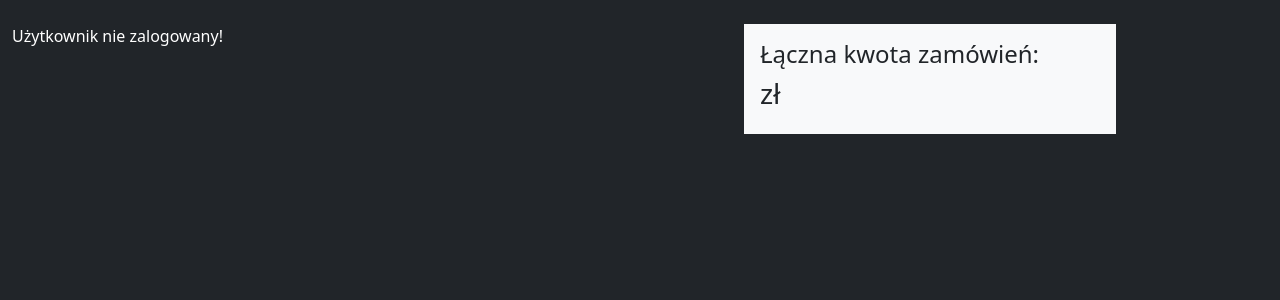
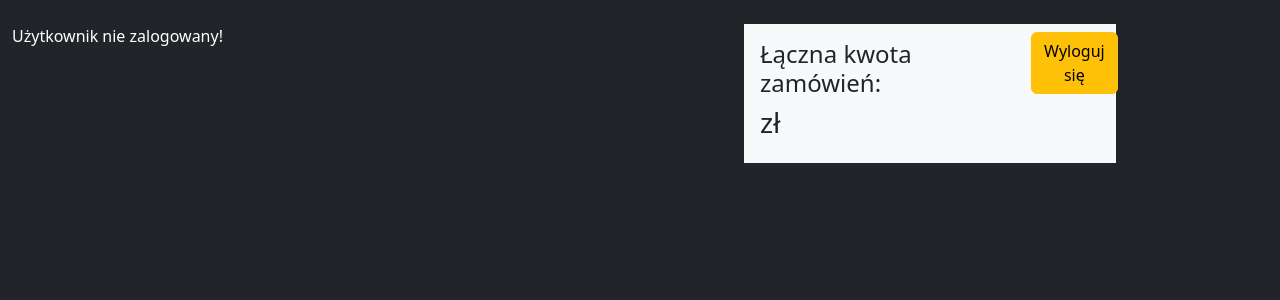
Before and after one commit to TabisPL/pitcernia.github.io, a PHP site: page /userPanel.php in a window 1280 px wide. Shown: the part 107-407 px from the top of the page. Run offline with PHP 8.4, Linux system fonts and the light colour scheme; data that the repository does not hold is empty; grey boxes are pictures that could not be loaded.

Commit message:
integracja wylogowywania

```diff
--- a/UserPanel/userPanel.php
+++ b/UserPanel/userPanel.php
@@ -128,12 +128,15 @@ function get_status($baza, $order_id) {
     }?>
   </div>
   <!-- Wyświetlanie łącznej kwoty zamówień -->
-  <div class="col-4 bg-light text-dark p-3">
+  <div class="col-3 bg-light text-dark p-3">
     <h4>Łączna kwota zamówień: </h4>
     <?php
       echo "<h3>$total_amount zł</h3>";
     ?>
   </div>
+  <div class="col-1 bg-light p-2">
+    <a href="logout.php" class="btn btn-warning">Wyloguj się</a>
+  </div>
 </div>
 <main>
 </body>
```
Also changed, not shown: UserPanel/logout.php (added, +7 -0 lines), panel z dodana funkcja logout/logout.php (deleted, +0 -7 lines).
